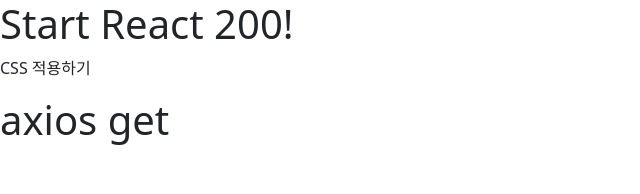
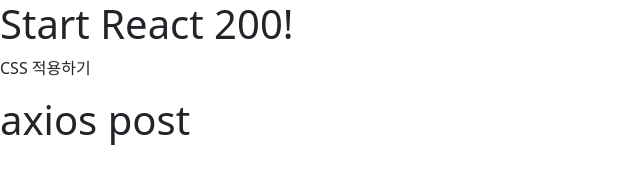
Before and after one commit to jihyean/React200, a React (Create React App) app in the folder client/: page / in a window 1280 px wide. Shown: the top 194 px of the page, without its empty margins (0-640 px from the left). Built offline with nearby package versions, Linux system fonts and the light colour scheme; no server answers.

Commit message:
[062] axios post 호출하기

```diff
--- a/client/src/App.js
+++ b/client/src/App.js
@@ -1,6 +1,6 @@
 import React from 'react';
 import './App.css';
-import AxiosGet from './PART2/R061_AxiosGet'
+import AxiosPost from './PART2/R062_AxiosPost'
 import 'bootstrap/dist/css/bootstrap.css'
 
 function App() {
@@ -8,7 +8,7 @@
     <div>
       <h1>Start React 200!</h1>
       <p>CSS 적용하기</p>
-      <AxiosGet />
+      <AxiosPost />
     </div>
   );
 }
--- /dev/null
+++ b/client/src/PART2/R062_AxiosPost.js
@@ -0,0 +1,19 @@
+import React, { Component } from 'react';
+import axios from "axios";
+
+class R062_AxiosPost extends Component {
+  componentDidMount(){
+    axios.post('http://date.jsontest.com/', {
+      a:"react", b:200
+    })
+    .then( response => {alert(response.data.date)})
+  }
+
+  render() {
+    return (
+        <h1>axios post</h1>
+    )
+  }
+}
+
+export default R062_AxiosPost;
```
